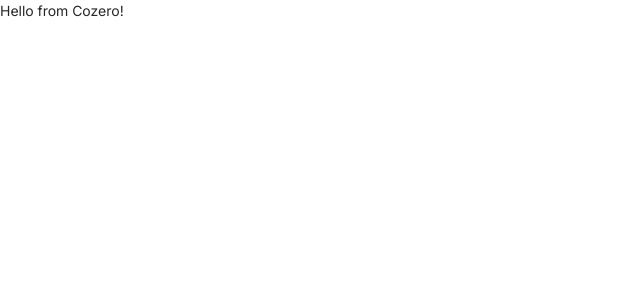
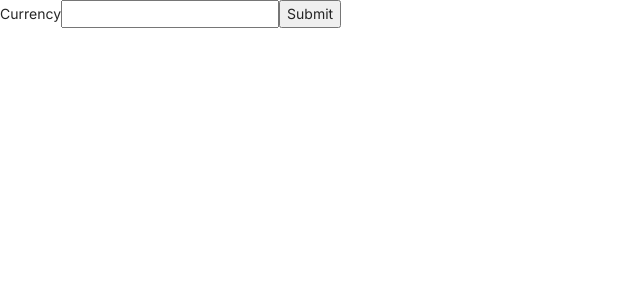
Before and after one commit to james-jenkinson/crypto-dashboard, a React (Create React App) app: page / in a window 1280 px wide. Shown: the top 300 px of the page, without its empty margins (0-640 px from the left). Built offline with nearby package versions, Linux system fonts and the light colour scheme.

Commit message:
Form component

```diff
--- /dev/null
+++ b/src/components/FetchCurrency/index.tsx
@@ -0,0 +1,18 @@
+import React from 'react'
+
+const FetchCurrency: React.FC = () => {
+  const onSubmit: React.FormEventHandler = (e) => {
+    e.preventDefault()
+    console.log(e)
+  }
+
+  return (
+    <form onSubmit={onSubmit}>
+      <label id="label-currency">Currency</label>
+      <input aria-labelledby="label-currency" />
+      <button type="submit">Submit</button>
+    </form>
+  )
+}
+
+export default FetchCurrency
--- a/src/pages/Home/index.tsx
+++ b/src/pages/Home/index.tsx
@@ -1,7 +1,12 @@
 import React from 'react'
+import FetchCurrency from '../../components/FetchCurrency'
 
 function Home(): JSX.Element {
-  return <div>Hello from Cozero!</div>
+  return (
+    <div>
+      <FetchCurrency />
+    </div>
+  )
 }
 
 export default Home
```
Also changed, not shown: 1 other file (tests, documents, lock files or other folders).
